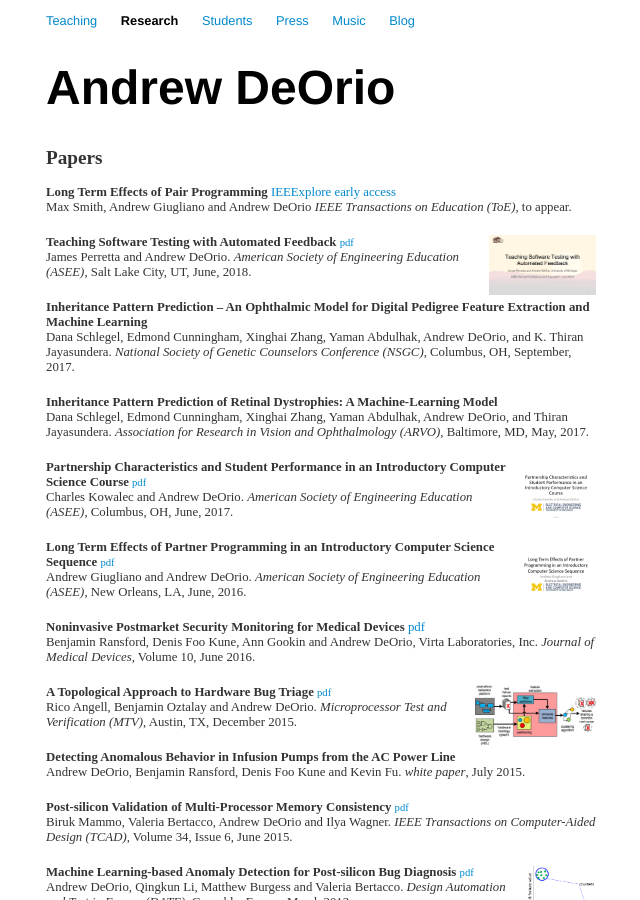
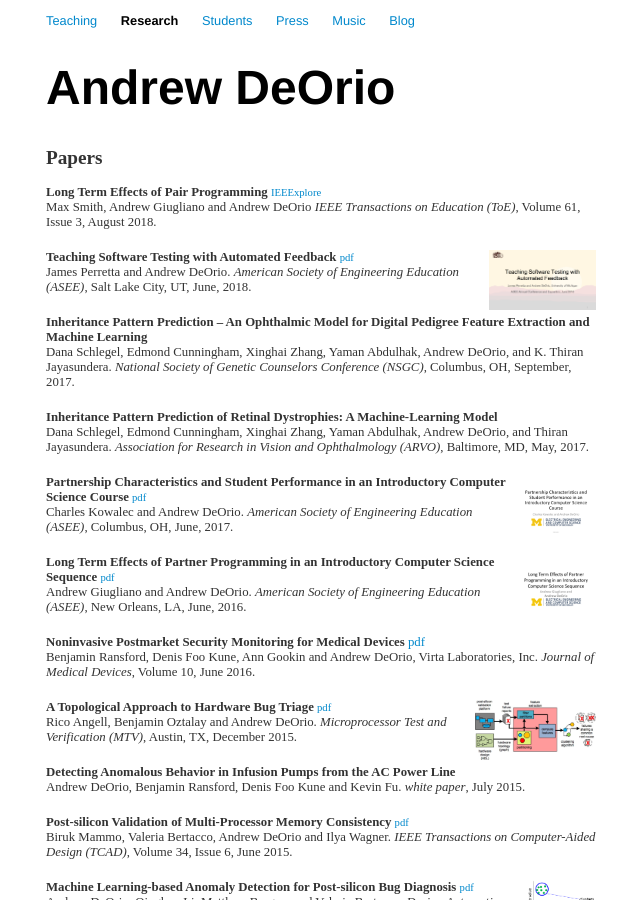
Before and after one commit to awdeorio/andrewdeorio.com, a Jekyll site: the page built from research/index.html, in a window 1280 px wide and 900 px high. Shown: the whole window, without its empty margins (319-959 px from the left). Built offline with Jekyll 4.4.1, drawn with Linux system fonts in a browser that asks for light colours; nearby versions of some CDN libraries.

Commit message:
Add ToE18 paper

```diff
--- a/research/index.html
+++ b/research/index.html
@@ -6,12 +6,9 @@ title: Research | Andrew DeOrio
 <div class="publication">
 <h2>Papers</h2>
 <b>Long Term Effects of Pair Programming</b>
-<a href="https://ieeexplore.ieee.org/document/8214246/" target="_blank">
-  IEEExplore early access
-</a>
-<br>
+<small><a href="https://ieeexplore.ieee.org/document/8214246/" target="_blank">IEEExplore</a></small><br>
 Max Smith, Andrew Giugliano and Andrew DeOrio
-<i>IEEE Transactions on Education (ToE)</i>, to appear.
+<i>IEEE Transactions on Education (ToE)</i>, Volume 61, Issue 3, August 2018.
 </div>
 
 <div class="publication">
```
